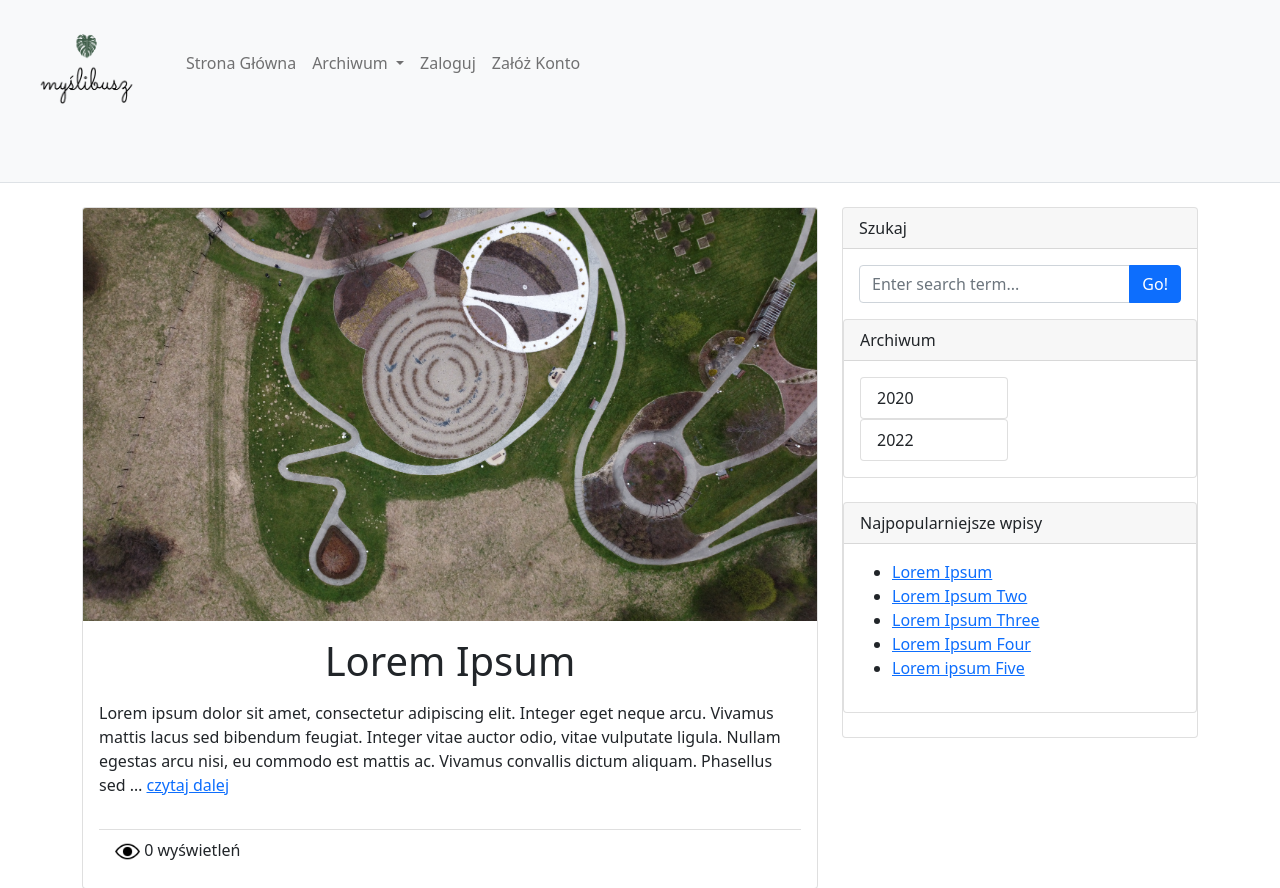
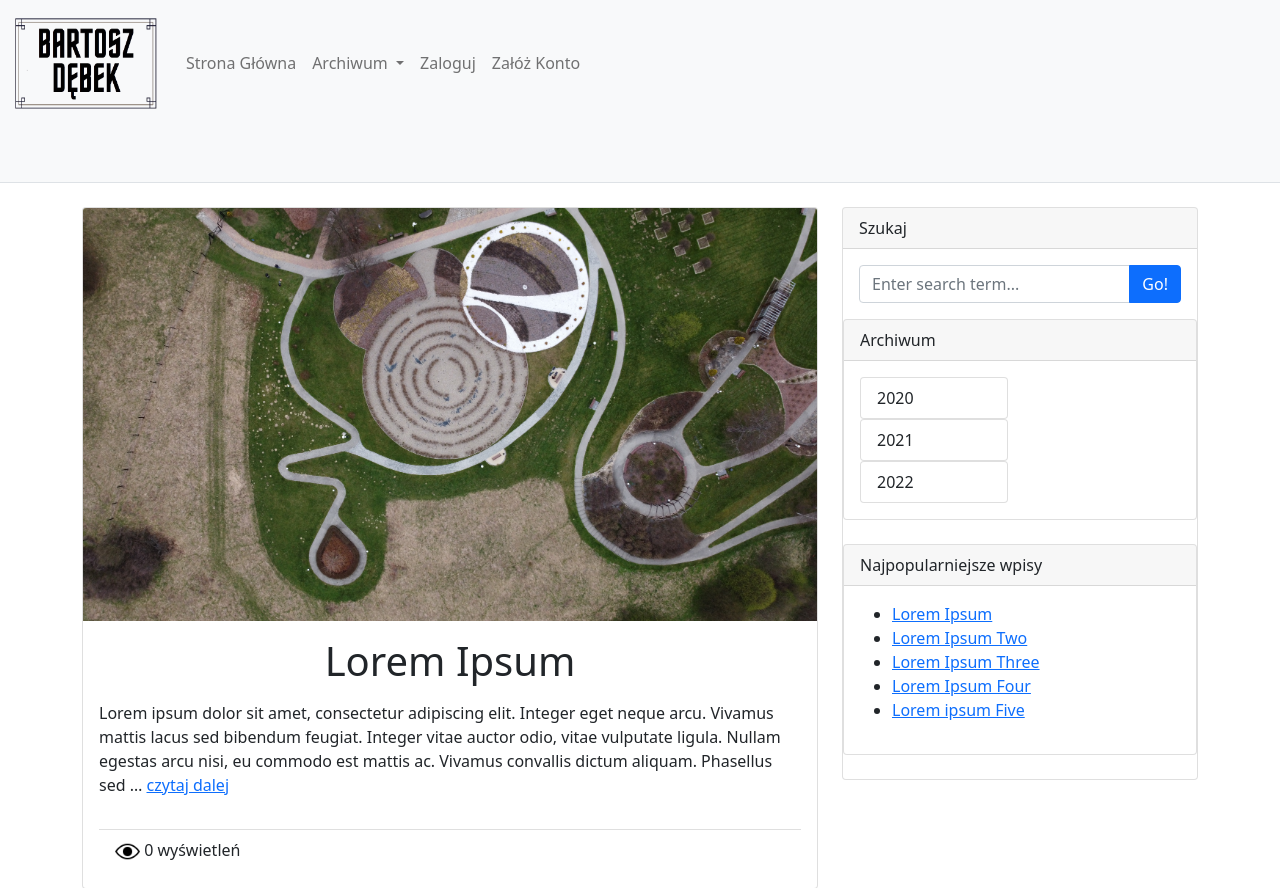
Before and after one commit to bartdebek/Personal-Blog, a Django app: page /photoblog/ in a window 1280 px wide. Shown: the top 888 px of the page. Run offline with Django 4.2, Linux system fonts and the light colour scheme; data comes from the database, SQL or seed files in the repository; both versions use the stored data as it was after the commit; data that the repository does not hold is empty.

Commit message:
minor fixes and changes

```diff
--- a/photoblog/models.py
+++ b/photoblog/models.py
@@ -1,7 +1,8 @@
+import datetime
+
 from django.db import models
 from django.contrib.auth.models import User
 from django.contrib.humanize.templatetags import humanize
-import datetime
 from django.template.defaultfilters import slugify
 
 from jupyterlab_server import slugify
@@ -12,7 +13,7 @@ now = datetime.datetime.now()
 # BLOG POSTS
 class Post(models.Model):
     created_date = models.DateTimeField(default=now)
-    # Not using auto_add_now here
+    # Not using created_date = models.DateTimeField(auto_now_add=True)
     # because posts are migrated form other site
     # and original creation date has to be preserved
     updated_date = models.DateTimeField(auto_now=True)
@@ -23,6 +24,7 @@ class Post(models.Model):
     public = models.BooleanField(default=True)
     image = models.ImageField(upload_to='image/%Y/%m/%d')
     blog_views = models.IntegerField(default=0)
+
 
     def slug(self):
         return slugify(self.title)
--- a/photoblog/templates/photoblog/base.html
+++ b/photoblog/templates/photoblog/base.html
@@ -7,13 +7,13 @@
     <meta name="author" content="" />
     <!-- CSS only -->
     <link href="https://cdn.jsdelivr.net/npm/bootstrap@5.1.3/dist/css/bootstrap.min.css" rel="stylesheet" integrity="sha384-1BmE4kWBq78iYhFldvKuhfTAU6auU8tT94WrHftjDbrCEXSU1oBoqyl2QvZ6jIW3" crossorigin="anonymous">
-    <title>Myślibusz</title>
-    <link rel="icon" type="image/x-icon" href="{% static 'photoblog/listek_fav.png' %}">
+    <title>Bartosz Dębek</title>
+    <link rel="icon" type="image/x-icon" href="{% static 'photoblog/logoBD.png' %}">
 </head>
 <body>
     <nav class="navbar navbar-expand-lg navbar-light bg-light">
         <div class="container-fluid">
-        <a class="navbar-brand" href="/photoblog"><img src="{% static 'photoblog/logo_przez.png' %}" alt="page_logo" width="150" height="100" class="d-inline-block align-text-top"> </a>
+        <a class="navbar-brand" href="/photoblog"><img src="{% static 'photoblog/logoBD.png' %}" alt="page_logo" width="150" height="100" class="d-inline-block align-text-top"> </a>
         <button class="navbar-toggler" type="button" data-bs-toggle="collapse" data-bs-target="#navbarNavDropdown" aria-controls="navbarNavDropdown" aria-expanded="false" aria-label="Toggle navigation">
             <span class="navbar-toggler-icon"></span>
         </button>
@@ -28,6 +28,7 @@
                         </a>
                         <ul class="dropdown-menu" aria-labelledby="navbarDropdownMenuLink">
                             <li><a class="dropdown-item" href="/photoblog/archive/2022">2022</a></li>
+                            <li><a class="dropdown-item" href="/photoblog/archive/2021">2021</a></li>
                             <li><a class="dropdown-item" href="/photoblog/archive/2020">2020</a></li>
                         </ul>
                     <li class="nav-item">
@@ -80,6 +81,7 @@
                                 <div class="col-sm-6">
                                 <ul class="list-group">
                                     <li class="list-group"><a href="/photoblog/archive/2020" class="list-group-item list-group-item-action">2020</a></li>
+                                    <li class="list-group"><a href="/photoblog/archive/2021" class="list-group-item list-group-item-action">2021</a></li>
                                     <li class="list-group"><a href="/photoblog/archive/2022" class="list-group-item list-group-item-action">2022</a></li>
                                 </ul>
                                 </div>
```
Also changed, not shown: db.sqlite3, media/image/2022/06/21/DJI_0100.JPG (added), media/image/2022/06/21/zdj8.png (added), photoblog/static/photoblog/logoBD.png (added), 3 other files.
